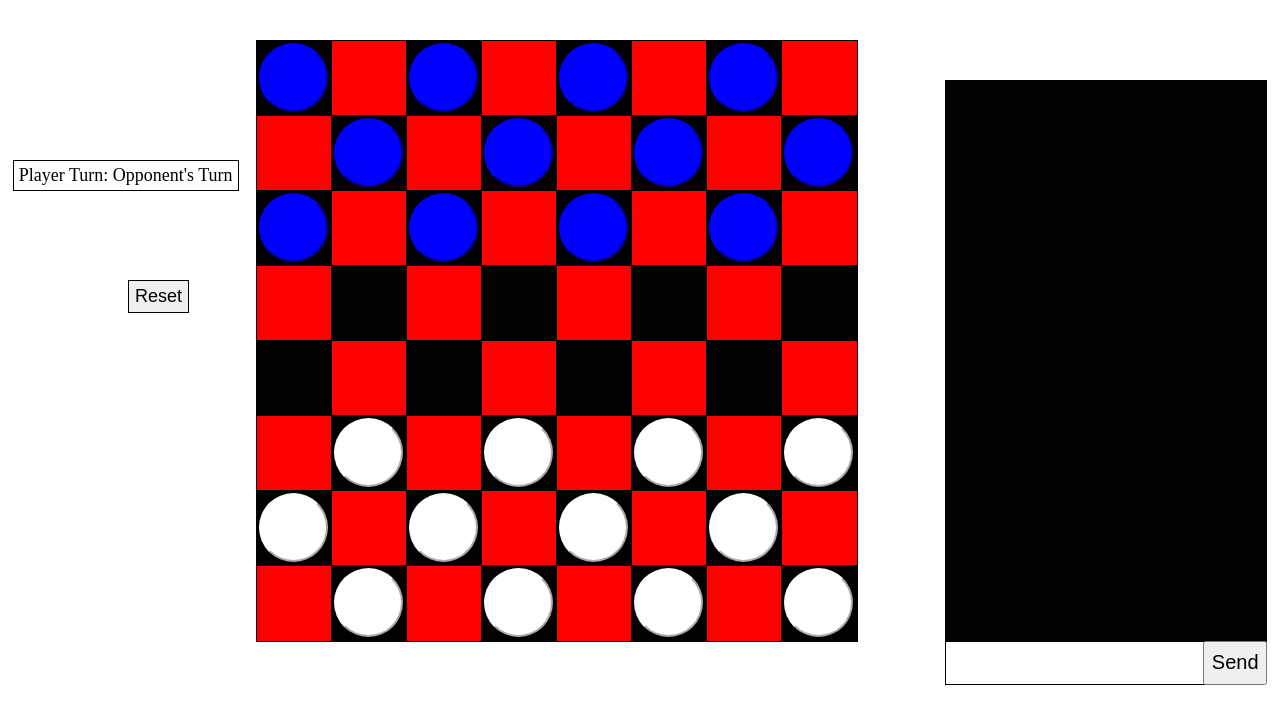
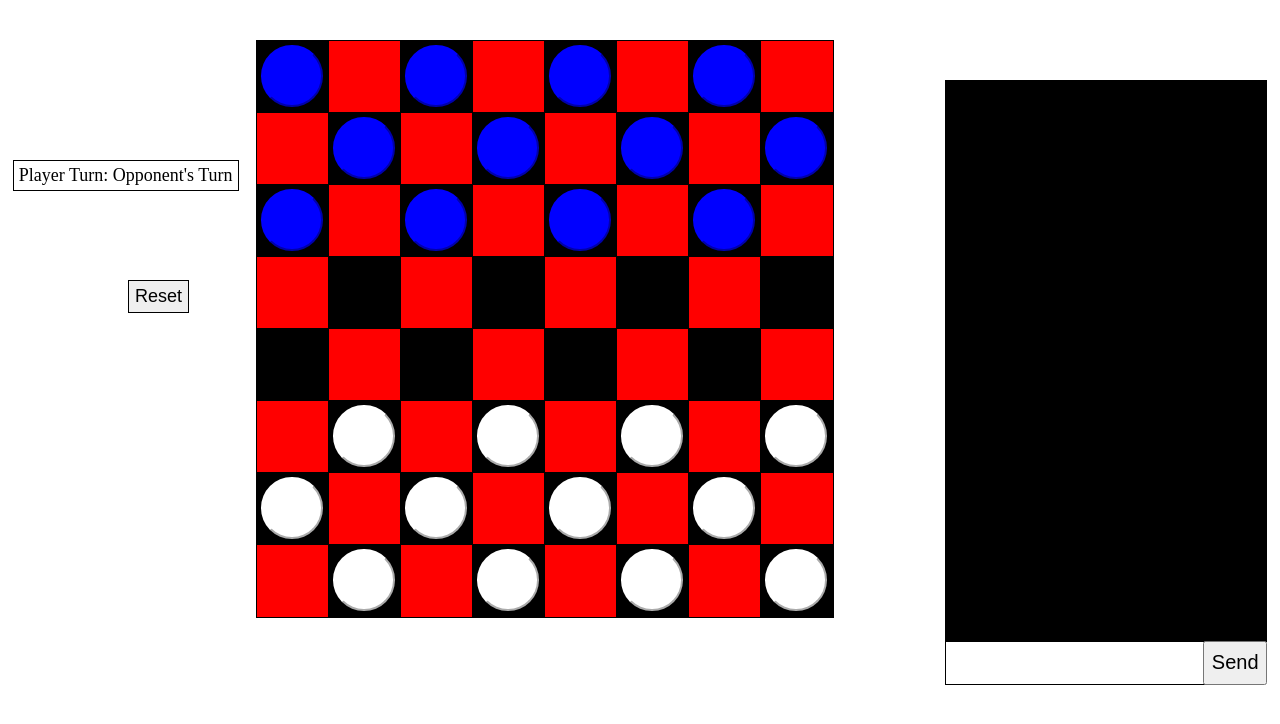
Before and after one commit to ziphtheur/CheckersApp, a React (Create React App) app in the folder client/: page /checkers/1 in a window 1280 px wide. Shown: the top 724 px of the page. Built offline with nearby package versions, Linux system fonts and the light colour scheme.

Commit message:
board redone

```diff
--- a/client/src/components/Board.css
+++ b/client/src/components/Board.css
@@ -1,12 +1,12 @@
 .app-container{
-    height: 100vh;
+    height: 95vh;
     width: 100vw;
 }
 
 .board-container{
     margin: auto;
     width: 80vw;
-    height: 80vw;
+    height: 80vh;
     justify-content: center;
 
 
@@ -16,38 +16,42 @@
     position: absolute;
     left: 20vw;
     top: 5vh;
+    width: 45vw;
+    height: 45vw;
     display: grid;
-    grid: [rowA-start] "A1 A2 A3 A4 A5 A6 A7 A8" 75px [rowA-end]
-          [rowB-start] "B1 B2 B3 B4 B5 B6 B7 B8" 75px [rowB-end]
-          [rowC-start] "C1 C2 C3 C4 C5 C6 C7 C8" 75px [rowC-end]
-          [rowD-start] "D1 D2 D3 D4 D5 D6 D7 D8" 75px [rowD-end]
-          [rowE-start] "E1 E2 E3 E4 E5 E6 E7 E8" 75px [rowE-end]
-          [rowF-start] "F1 F2 F3 F4 F5 F6 F7 F8" 75px [rowF-end]
-          [rowG-start] "G1 G2 G3 G4 G5 G6 G7 G8" 75px [rowG-end]
-          [rowH-start] "H1 H2 H3 H4 H5 H6 H7 H8" 75px [rowH-end]
-          / 75px 75px 75px 75px 75px 75px 75px 75px;
+    grid: [rowA-start] "A1 A2 A3 A4 A5 A6 A7 A8" 1fr [rowA-end]
+          [rowB-start] "B1 B2 B3 B4 B5 B6 B7 B8" 1fr [rowB-end]
+          [rowC-start] "C1 C2 C3 C4 C5 C6 C7 C8" 1fr [rowC-end]
+          [rowD-start] "D1 D2 D3 D4 D5 D6 D7 D8" 1fr [rowD-end]
+          [rowE-start] "E1 E2 E3 E4 E5 E6 E7 E8" 1fr [rowE-end]
+          [rowF-start] "F1 F2 F3 F4 F5 F6 F7 F8" 1fr [rowF-end]
+          [rowG-start] "G1 G2 G3 G4 G5 G6 G7 G8" 1fr [rowG-end]
+          [rowH-start] "H1 H2 H3 H4 H5 H6 H7 H8" 1fr [rowH-end]
+          / 1fr 1fr 1fr 1fr 1fr 1fr 1fr 1fr;
 }
 
 .board2{
     position: absolute;
     left: 20vw;
     top: 5vh;
+    width: 45vw;
+    height: 45vw;
     display: grid;
-    grid: [rowA-start] "A1 A2 A3 A4 A5 A6 A7 A8" 75px [rowA-end]
-        [rowB-start] "B1 B2 B3 B4 B5 B6 B7 B8" 75px [rowB-end]
-        [rowC-start] "C1 C2 C3 C4 C5 C6 C7 C8" 75px [rowC-end]
-        [rowD-start] "D1 D2 D3 D4 D5 D6 D7 D8" 75px [rowD-end]
-        [rowE-start] "E1 E2 E3 E4 E5 E6 E7 E8" 75px [rowE-end]
-        [rowF-start] "F1 F2 F3 F4 F5 F6 F7 F8" 75px [rowF-end]
-        [rowG-start] "G1 G2 G3 G4 G5 G6 G7 G8" 75px [rowG-end]
-        [rowH-start] "H1 H2 H3 H4 H5 H6 H7 H8" 75px [rowH-end]
-        / 75px 75px 75px 75px 75px 75px 75px 75px;
+    grid: [rowA-start] "A1 A2 A3 A4 A5 A6 A7 A8" 1fr [rowA-end]
+        [rowB-start] "B1 B2 B3 B4 B5 B6 B7 B8" 1fr [rowB-end]
+        [rowC-start] "C1 C2 C3 C4 C5 C6 C7 C8" 1fr [rowC-end]
+        [rowD-start] "D1 D2 D3 D4 D5 D6 D7 D8" 1fr [rowD-end]
+        [rowE-start] "E1 E2 E3 E4 E5 E6 E7 E8" 1fr [rowE-end]
+        [rowF-start] "F1 F2 F3 F4 F5 F6 F7 F8" 1fr [rowF-end]
+        [rowG-start] "G1 G2 G3 G4 G5 G6 G7 G8" 1fr [rowG-end]
+        [rowH-start] "H1 H2 H3 H4 H5 H6 H7 H8" 1fr [rowH-end]
+        / 1fr 1fr 1fr 1fr 1fr 1fr 1fr 1fr;
         z-index: 2;
 }
 
 .box{
-    width: 75px;
-    height:  75px;
+    width: 100%;
+    height:  100%;
     border: 1px solid black;
     color: white;
 }
--- a/client/src/components/Checker.css
+++ b/client/src/components/Checker.css
@@ -1,6 +1,6 @@
 .checker {
-    width: 65px;
-    height: 65px;
+    width: 80%;
+    height: 80%;
     border-radius: 50%;
     align-self: center;
     justify-self: center;
```
